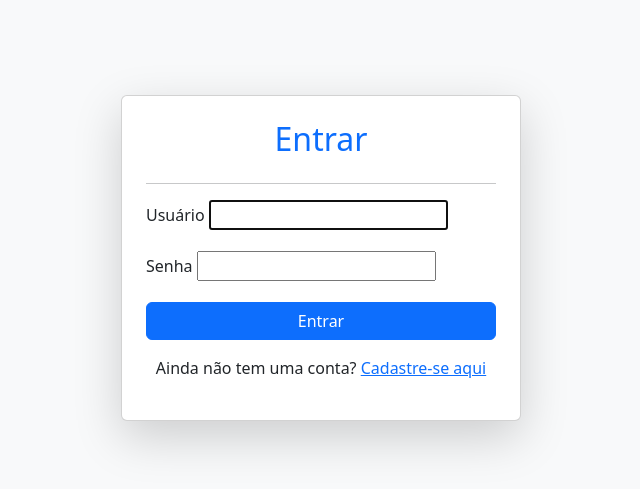
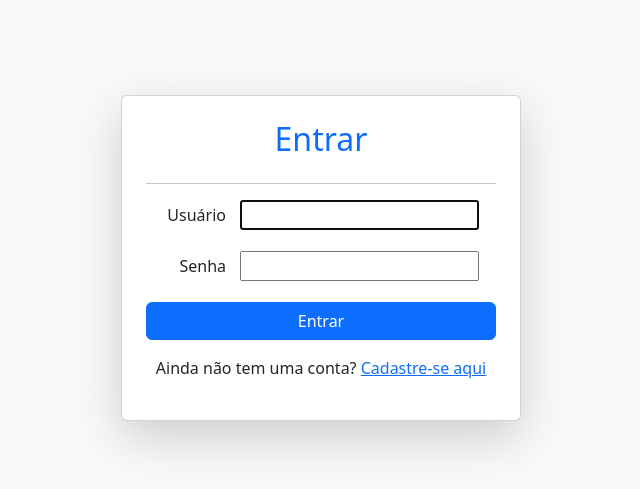
Before and after one commit to RenanDevKF/Aplicativos, a Django app: page /usuarios/login/ in a window 1280 px wide. Shown: the part 142-631 px from the top of the page, without its empty margins (319-959 px from the left). Run offline with Django 5.2, Linux system fonts and the light colour scheme.

Commit message:
fix: ajsute estetico centralizaando inputs de senha e usuario

```diff
--- a/Aplicativos/lotofacil_app/usuarios/templates/usuarios/login.html
+++ b/Aplicativos/lotofacil_app/usuarios/templates/usuarios/login.html
@@ -6,6 +6,19 @@
     <title>Login</title>
     <!-- Bootstrap CSS -->
     <link rel="stylesheet" href="https://cdn.jsdelivr.net/npm/bootstrap@5.3.0/dist/css/bootstrap.min.css">
+    <style>
+        .form-label {
+            display: inline-block;
+            width: 80px; /* Ajuste a largura conforme necessário */
+            text-align: right;
+            margin-right: 10px;
+        }
+
+        .form-control {
+            display: inline-block;
+            width: calc(100% - 100px); /* Ajuste conforme a largura do rótulo */
+        }
+    </style>
 </head>
 <body class="bg-light">
 
```
